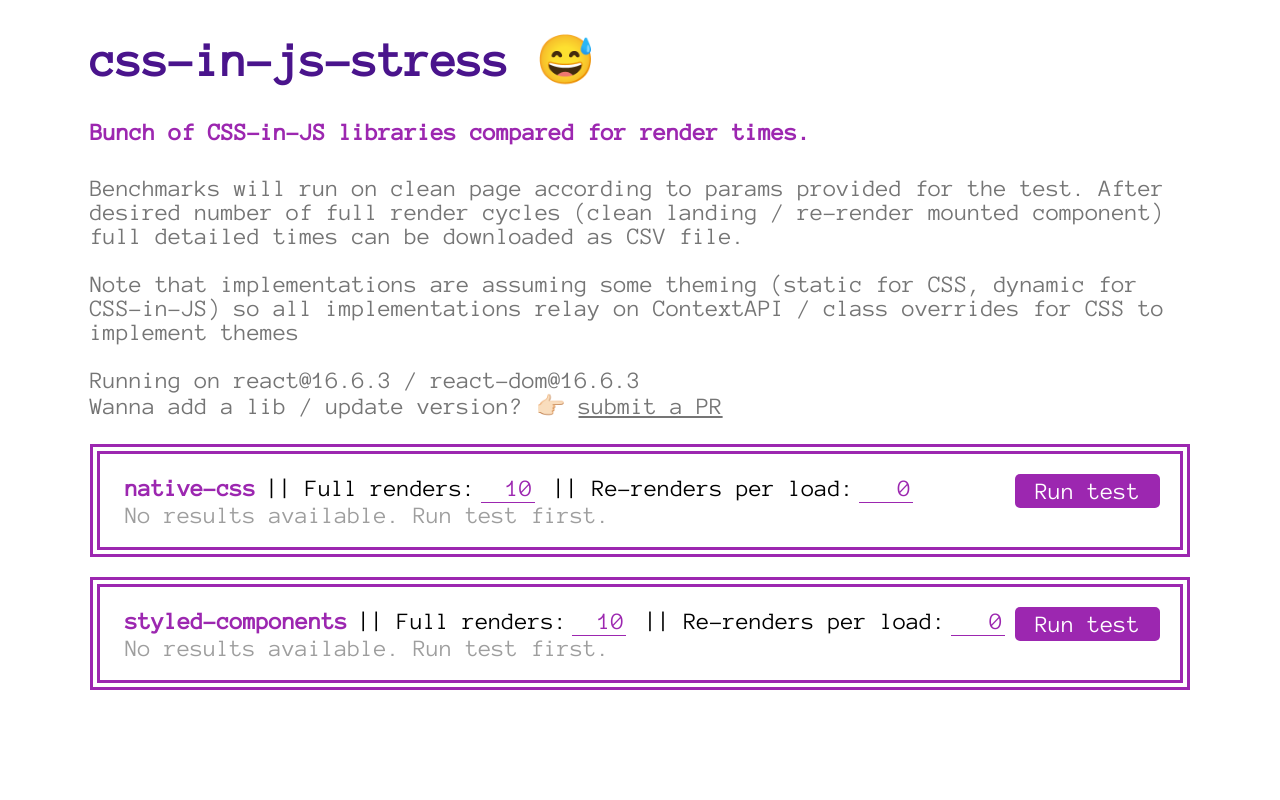
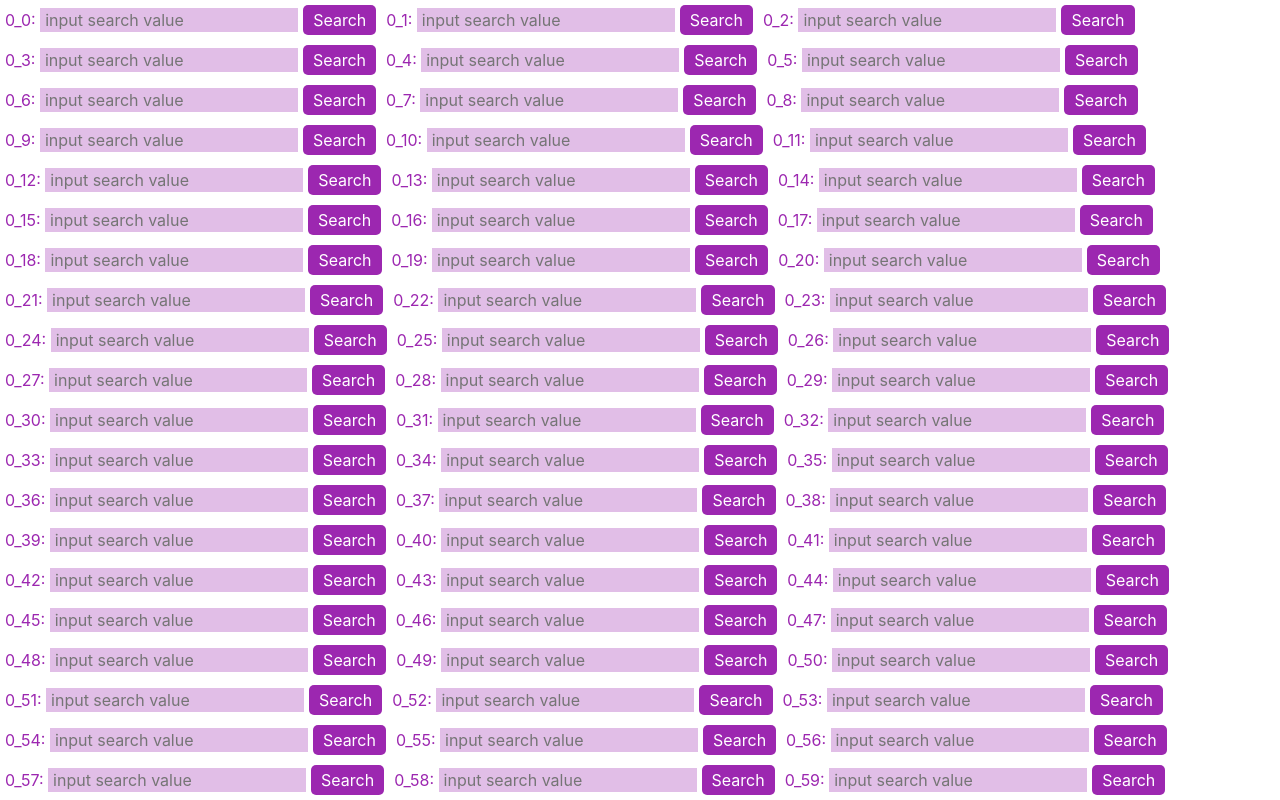
Before and after one commit to joaopedrodcf/css-in-js-stress, a React (Create React App) app: page /native-css in a window 1280 px wide. Shown: the top 800 px of the page. Built offline with nearby package versions, Linux system fonts and the light colour scheme.

Commit message:
Adding purple theme and making component under test more complex

```diff
--- a/src/App.js
+++ b/src/App.js
@@ -11,7 +11,7 @@
     return (
       <Router>
         <Switch>
-          <Route path="/" component={() => <Home />} />
+          <Route path="/" exact component={() => <Home />} />
           <Route path="/native-css/" component={() => <NativeCss />} />
         </Switch>
       </Router>
--- a/src/benchmarks/native-css/Button.js
+++ /dev/null
@@ -1,7 +0,0 @@
-import React from "react";
-import "./styles.css";
-
-export default ({ text, themeVariant }) => {
-  const className = `primary theme-variant-${themeVariant}`;
-  return <button className={className}>{text}</button>;
-};
--- /dev/null
+++ b/src/benchmarks/native-css/Component.js
@@ -0,0 +1,12 @@
+import React from "react";
+import "./styles.css";
+
+export default ({ text, themeVariant }) => {
+  return (
+    <div className={`search-box theme-variant-${themeVariant}`}>
+      <span>{text}: </span>
+      <input placeholder="input search value" />
+      <button>Search</button>
+    </div>
+  );
+};
--- a/src/benchmarks/native-css/index.js
+++ b/src/benchmarks/native-css/index.js
@@ -2,10 +2,10 @@
 import Scene from "../../components/Scene/Scene";
 
 import Container from "./Container";
-import Button from "./Button";
+import Component from "./Component";
 
 const Test = () => (
-  <Scene container={Container} component={Button} name="native-css" />
+  <Scene container={Container} component={Component} name="native-css" />
 );
 
 export default Test;
--- a/src/benchmarks/native-css/styles.css
+++ b/src/benchmarks/native-css/styles.css
@@ -1,25 +1,37 @@
-.primary {
+.search-box {
+  display: inline-block;
+  padding: 5px;
+}
+.search-box span {
+}
+.search-box input {
+  padding: 2px 5px;
+  border: none;
+}
+.search-box button {
   padding: 5px 10px;
-  margin: 2px;
-  border-radius: 4px;
+  border: none;
+
+  border-radius: 5px;
+  margin-left: 5px;
 }
 
-.primary:hover {
+.search-box button:hover {
   cursor: pointer;
 }
 
-.theme-variant-blue {
-  background-color: aqua;
+/* Themes go here: */
+.search-box.theme-variant-purple span {
+  color: #9c27b0;
 }
-
-.theme-variant-blue:hover {
-  background-color: aquamarine;
+.search-box.theme-variant-purple input {
+  color: #ba68c8;
+  background-color: #e1bee7;
 }
-
-.theme-variant-red {
-  background-color: crimson;
+.search-box.theme-variant-purple button {
+  color: white;
+  background-color: #9c27b0;
 }
-
-.theme-variant-red:hover {
-  background-color: deeppink;
+.search-box.theme-variant-purple button:hover {
+  background-color: #ab47bc;
 }
--- a/src/components/Home/Home.js
+++ b/src/components/Home/Home.js
@@ -7,7 +7,12 @@
 export default () => {
   return (
     <div className="Home">
-      <h1 className="Title">css-in-js-stress 😅</h1>
+      <h1 className="Title">
+        css-in-js-stress{" "}
+        <span role="img" aria-label="Grinning Face With Sweat">
+          😅
+        </span>
+      </h1>
       <h4>Bunch of CSS-in-JS libraries compared for render times.</h4>
       <p>
         Benchmarks will run on clean page according to params provided for the
--- a/src/components/Scene/Scene.js
+++ b/src/components/Scene/Scene.js
@@ -4,7 +4,7 @@
 var parsedUrl = new URL(window.location.href);
 
 const iterationDelay = 10;
-const themeVariant = parsedUrl.searchParams.get("theme") || "red";
+const themeVariant = parsedUrl.searchParams.get("theme") || "purple";
 const maxIterations = parseInt(parsedUrl.searchParams.get("re-renders")) || 0;
 const maxReloads = parseInt(parsedUrl.searchParams.get("reloads")) || 1;
 const currentReload =
@@ -54,7 +54,7 @@
       parsedUrl.searchParams.set("current-reload", currentReload + 1);
       window.location.href = parsedUrl.href;
     } else {
-      window.location.href = "/";
+      // window.location.href = "/";
     }
   };
 
```
